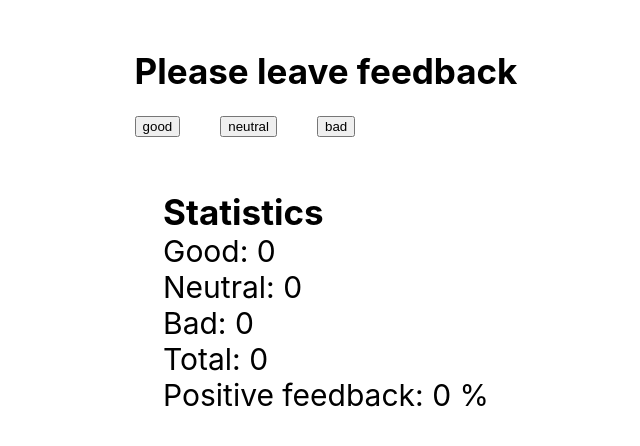
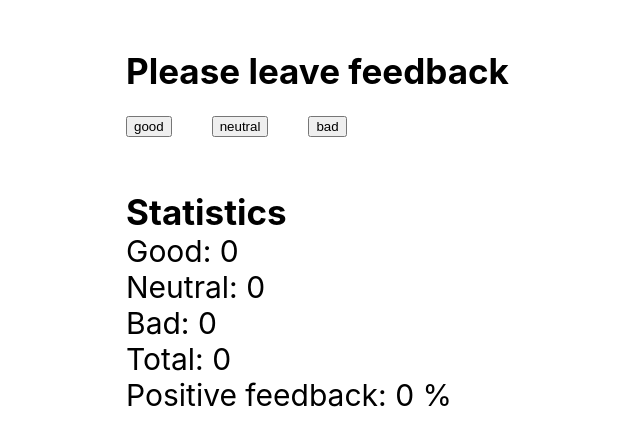
Before and after one commit to Midland707/goit-react-hw-02-feedback, a React (Create React App) app: page / in a window 1280 px wide. Shown: the top 446 px of the page, without its empty margins (314-954 px from the left). Built offline with nearby package versions, Linux system fonts and the light colour scheme.

Commit message:
add css to section

```diff
--- a/src/components/Section/Section.jsx
+++ b/src/components/Section/Section.jsx
@@ -2,7 +2,7 @@ import PropTypes from 'prop-types';
 import css from './Section.module.css';
 
 export const Section = ({ title, children }) => (
-  <section>
+  <section className={css.section}>
     {title && <h2 className={css.title}>{title}</h2>}
     {children}
   </section>
--- a/src/components/Section/Section.module.css
+++ b/src/components/Section/Section.module.css
@@ -1,3 +1,6 @@
+.section {
+  width: 400px;
+}
 .title {
   margin: 0;
   margin-top: 50px;
```
